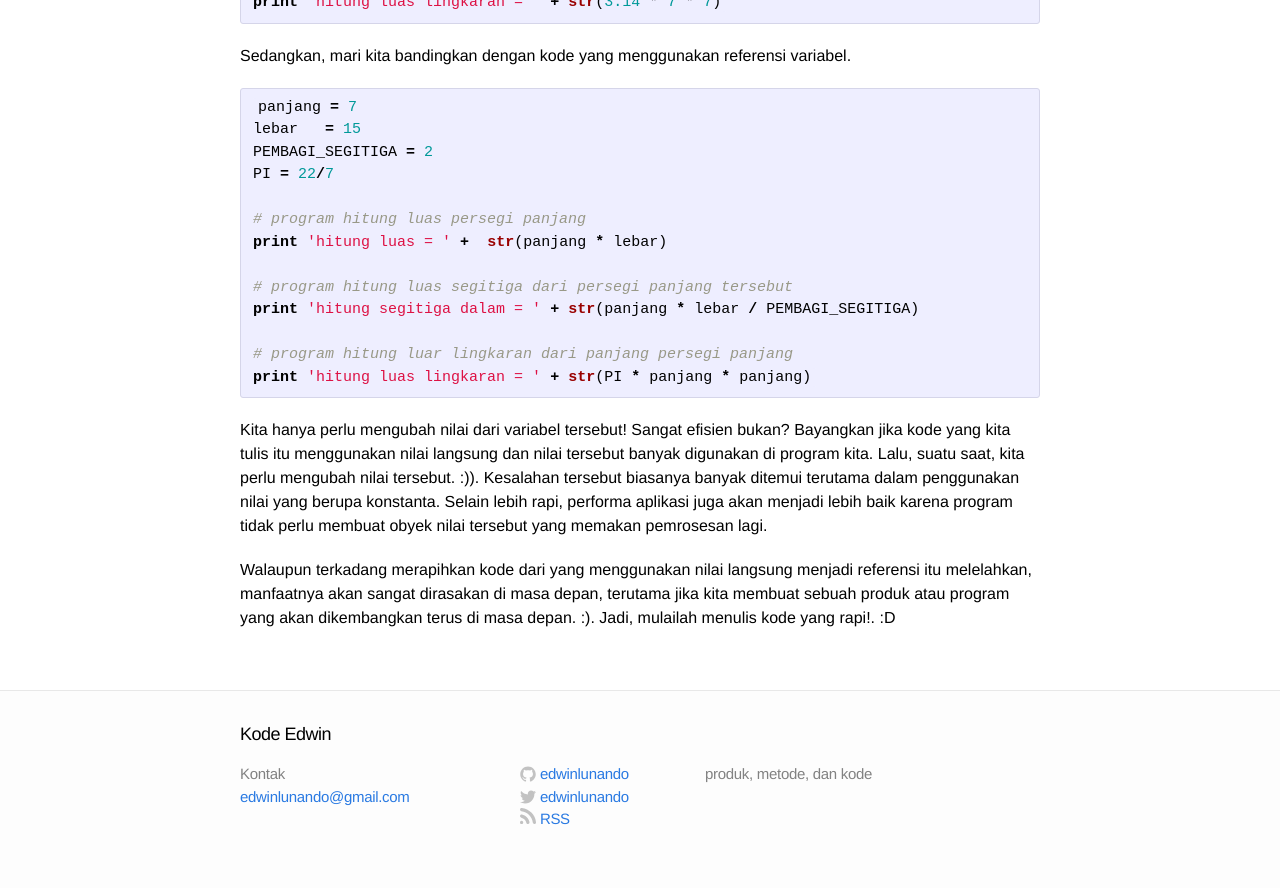
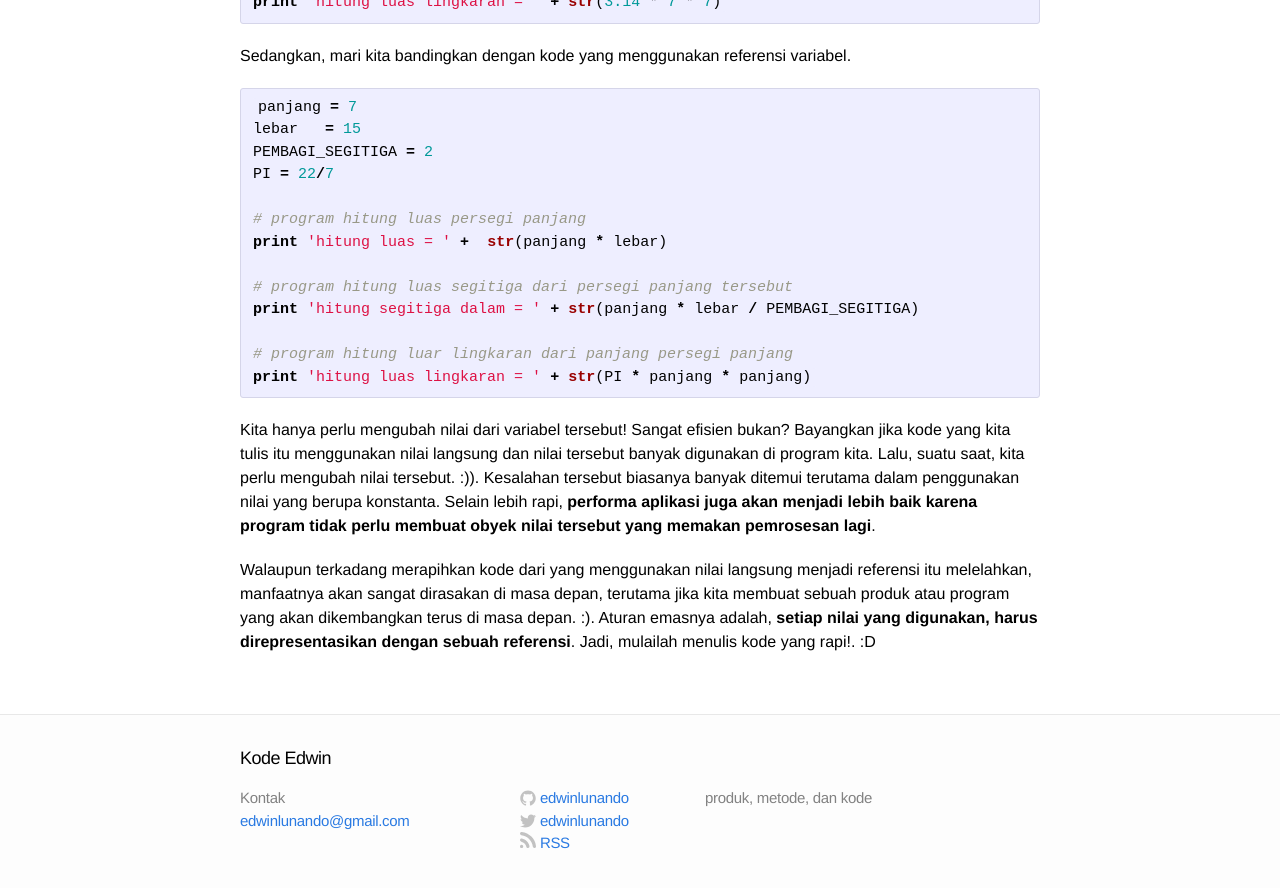
Before and after one commit to edwinlunando/edwinlunando.github.io, a Jekyll site: the page built from _posts/2015-03-29-referensi-daripada-nilai-langsung.markdown, in a window 1280 px wide and 900 px high, scrolled down 1181 px. Shown: the top 888 px of the window. Built offline with Jekyll 4.4.1, drawn with Linux system fonts in a browser that asks for light colours; comment, search, counter and statistics services are not loaded.

Commit message:
update golden rule

```diff
--- a/_posts/2015-03-29-referensi-daripada-nilai-langsung.markdown
+++ b/_posts/2015-03-29-referensi-daripada-nilai-langsung.markdown
@@ -70,6 +70,6 @@ print 'hitung luas lingkaran = ' + str(PI * panjang * panjang)
 
 {% endhighlight %}
 
-Kita hanya perlu mengubah nilai dari variabel tersebut! Sangat efisien bukan? Bayangkan jika kode yang kita tulis itu menggunakan nilai langsung dan nilai tersebut banyak digunakan di program kita. Lalu, suatu saat, kita perlu mengubah nilai tersebut. :)). Kesalahan tersebut biasanya banyak ditemui terutama dalam penggunakan nilai yang berupa konstanta. Selain lebih rapi, performa aplikasi juga akan menjadi lebih baik karena program tidak perlu membuat obyek nilai tersebut yang memakan pemrosesan lagi.
+Kita hanya perlu mengubah nilai dari variabel tersebut! Sangat efisien bukan? Bayangkan jika kode yang kita tulis itu menggunakan nilai langsung dan nilai tersebut banyak digunakan di program kita. Lalu, suatu saat, kita perlu mengubah nilai tersebut. :)). Kesalahan tersebut biasanya banyak ditemui terutama dalam penggunakan nilai yang berupa konstanta. Selain lebih rapi, **performa aplikasi juga akan menjadi lebih baik karena program tidak perlu membuat obyek nilai tersebut yang memakan pemrosesan lagi**.
 
-Walaupun terkadang merapihkan kode dari yang menggunakan nilai langsung menjadi referensi itu melelahkan, manfaatnya akan sangat dirasakan di masa depan, terutama jika kita membuat sebuah produk atau program yang akan dikembangkan terus di masa depan. :). Jadi, mulailah menulis kode yang rapi!. :D
+Walaupun terkadang merapihkan kode dari yang menggunakan nilai langsung menjadi referensi itu melelahkan, manfaatnya akan sangat dirasakan di masa depan, terutama jika kita membuat sebuah produk atau program yang akan dikembangkan terus di masa depan. :). Aturan emasnya adalah, **setiap nilai yang digunakan, harus direpresentasikan dengan sebuah referensi**. Jadi, mulailah menulis kode yang rapi!. :D
```
